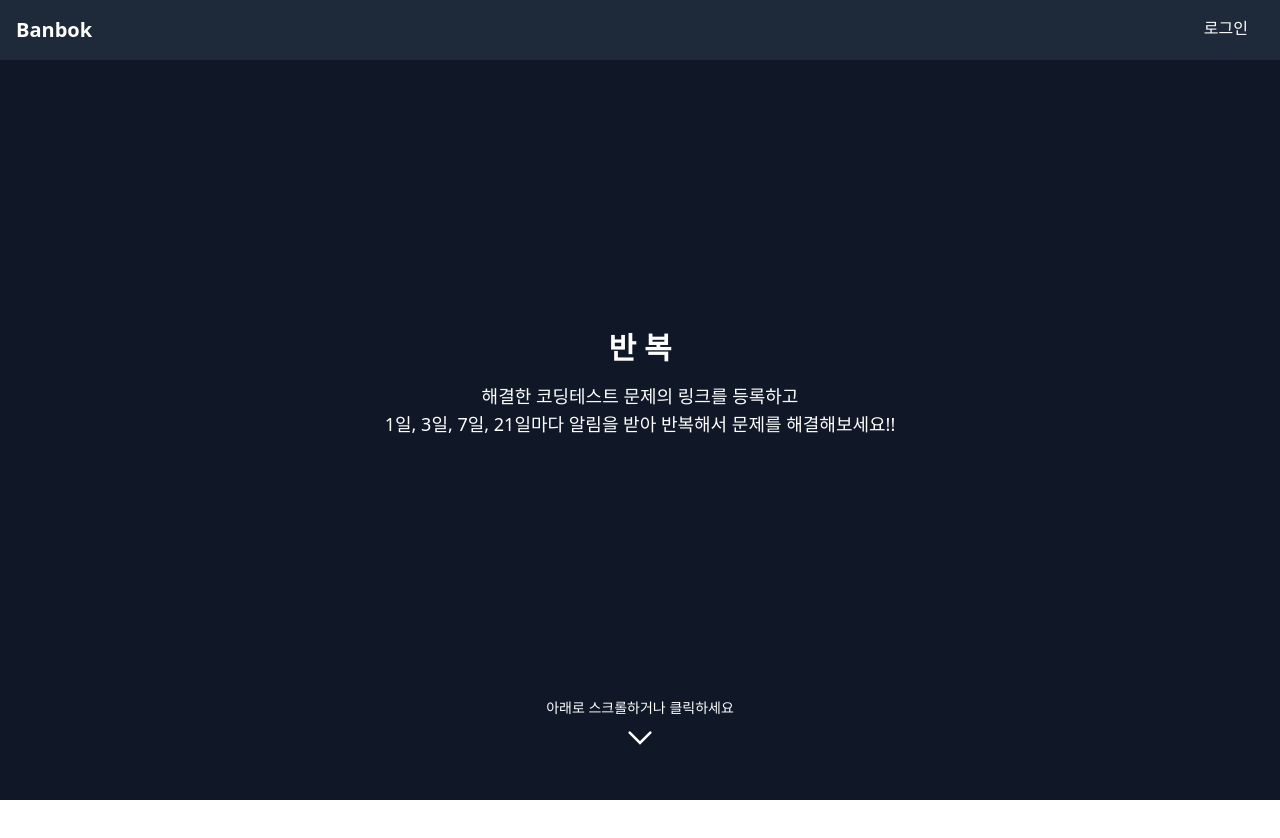
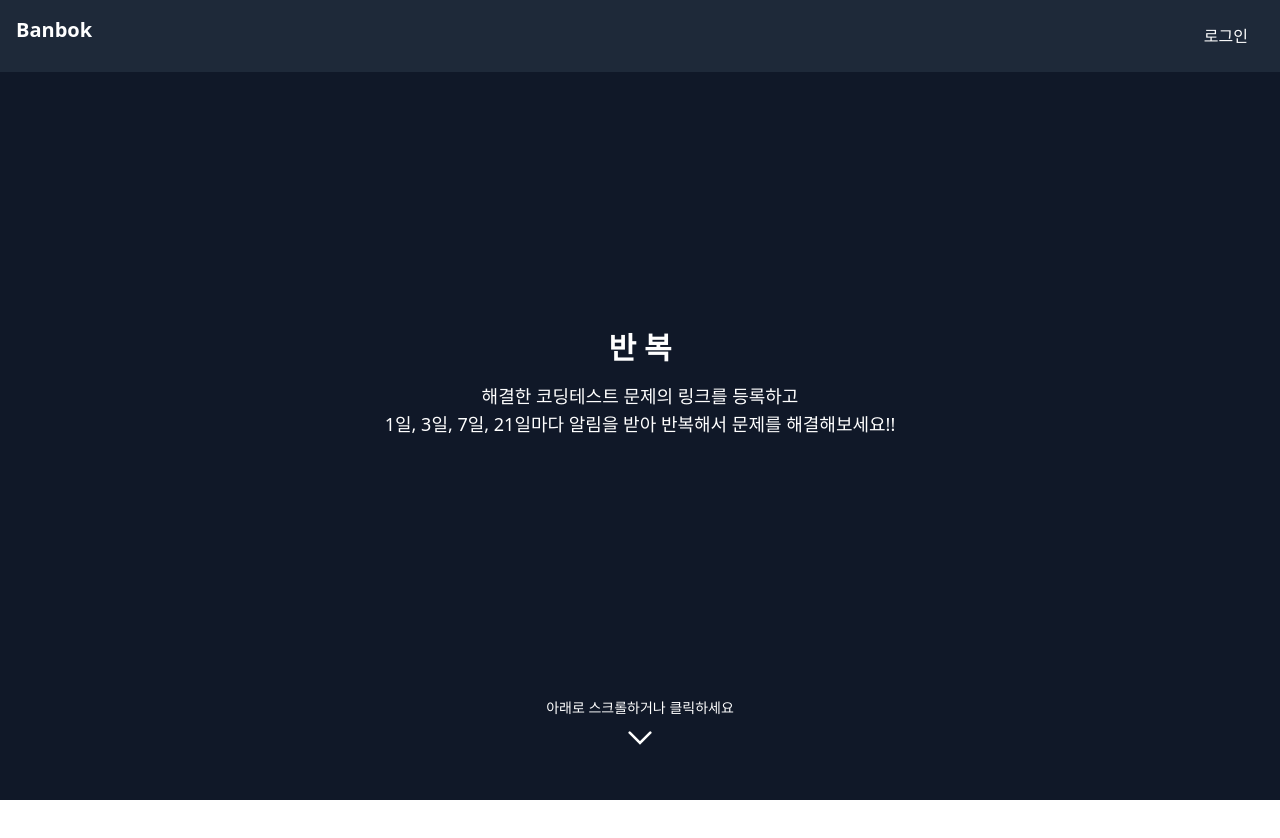
Before and after one commit to Banbok/FE, a Next.js app in the folder my-app/: page / in a window 1280 px wide. Shown: the top 838 px of the page. Built offline with nearby package versions, Linux system fonts and the light colour scheme.

Commit message:
refactor : Header 하위 컴포넌트 세분화 작업

```diff
--- /dev/null
+++ b/my-app/app/_components/Button/LoginButton.tsx
@@ -0,0 +1,13 @@
+"use client";
+
+import Link from "next/link";
+
+const LoginButton = () => {
+  return (
+    <Link href="/login" className="px-4 py-2">
+      로그인
+    </Link>
+  );
+};
+
+export default LoginButton;
--- a/my-app/app/_components/Header/Header.tsx
+++ b/my-app/app/_components/Header/Header.tsx
@@ -1,25 +1,14 @@
 "use client";
 
-import Link from "next/link";
-
-import useUserStore from "../../_zustand/userStore";
-import LogoutButton from "../Button/LogoutButton";
+import LoginStatusButton from "./LoginStatusButton";
 
 const Header = () => {
-  const { isLoggedIn } = useUserStore();
-
   return (
     <header className="flex justify-between absolute top-0 left-0 w-full bg-gray-800 text-white p-4 z-50 pointer-events: none;">
       <h1 className="text-xl font-bold">Banbok</h1>
-      <nav>
-        {isLoggedIn ? (
-          <LogoutButton />
-        ) : (
-          <Link href="/login" className="px-4 py-2">
-            로그인
-          </Link>
-        )}
-      </nav>
+      <div>
+        <LoginStatusButton />
+      </div>
     </header>
   );
 };
--- /dev/null
+++ b/my-app/app/_components/Header/LoginStatusButton.tsx
@@ -0,0 +1,17 @@
+"use client";
+
+import useUserStore from "../../_zustand/userStore";
+import LoginButton from "../Button/LoginButton";
+import LogoutButton from "../Button/LogoutButton";
+
+const LoginStatusButton = () => {
+  const { isLoggedIn } = useUserStore();
+
+  return (
+    <nav className="flex items-center gap-4">
+      {isLoggedIn ? <LogoutButton /> : <LoginButton />}
+    </nav>
+  );
+};
+
+export default LoginStatusButton;
```
